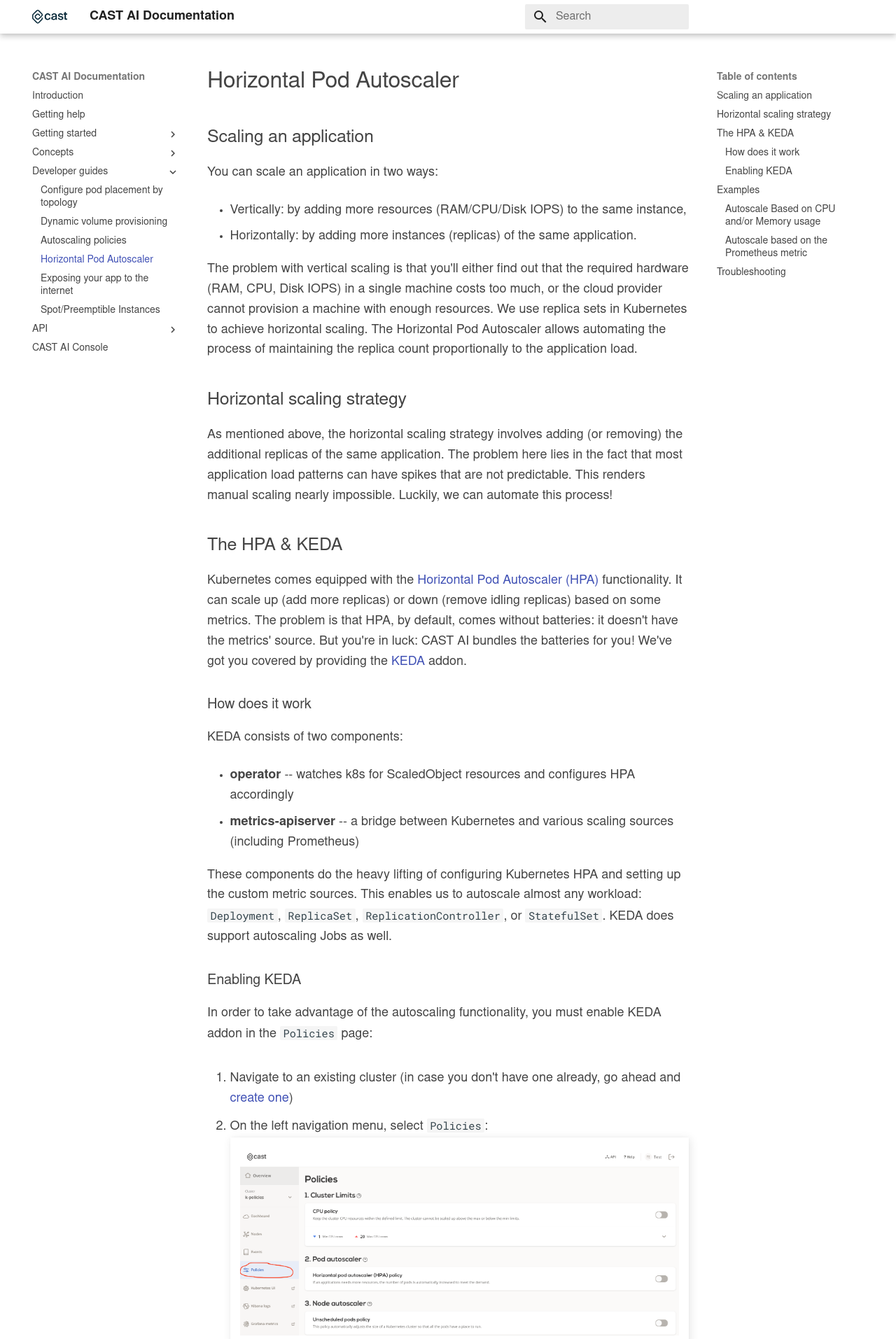
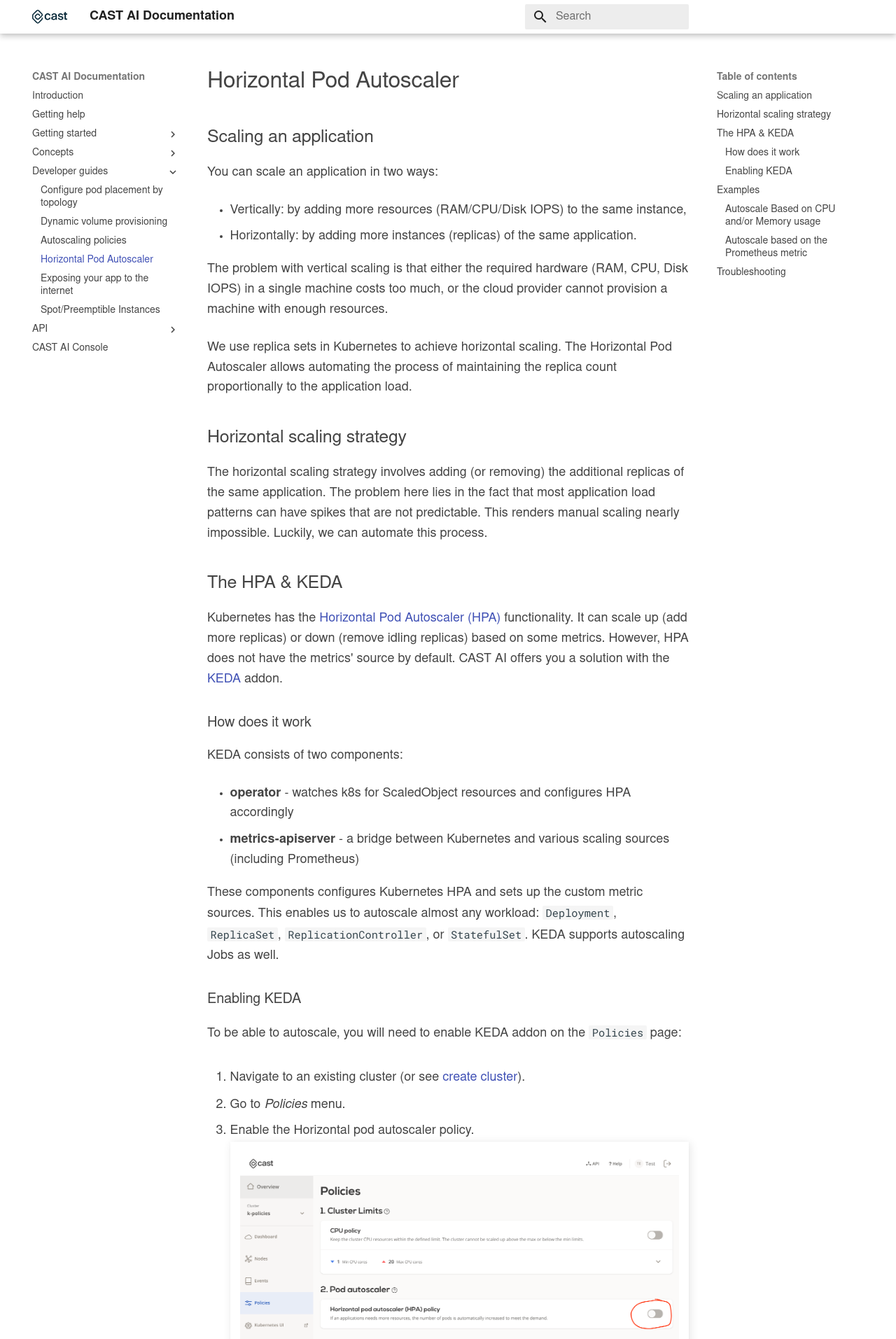
Before and after one commit to castai/docs, an MkDocs documentation site: the page built from docs/guides/pod-autoscaler/hpa.md, in a window 1280 px wide. Shown: the top 1913 px of the page at 70% size. Built offline with MkDocs 1.6.1 and Material for MkDocs 9.7.7, drawn with Linux system fonts in a browser that asks for light colours; some web fonts are replaced; some of the changed text lies outside the part shown.

Commit message:
Update hpa.md

````diff
--- a/docs/guides/pod-autoscaler/hpa.md
+++ b/docs/guides/pod-autoscaler/hpa.md
@@ -7,43 +7,42 @@
 * Vertically: by adding more resources (RAM/CPU/Disk IOPS) to the same instance,
 * Horizontally: by adding more instances (replicas) of the same application.
 
-The problem with vertical scaling is that you'll either find out that the required hardware (RAM, CPU, Disk IOPS) in a
-single machine costs too much, or the cloud provider cannot provision a machine with enough resources. We use replica sets in Kubernetes to achieve horizontal scaling. The Horizontal Pod Autoscaler allows automating the process of maintaining the replica count proportionally to the application load.
+The problem with vertical scaling is that either the required hardware (RAM, CPU, Disk IOPS) in a
+single machine costs too much, or the cloud provider cannot provision a machine with enough resources.
+
+We use replica sets in Kubernetes to achieve horizontal scaling. The Horizontal Pod Autoscaler allows automating the process of maintaining the replica count proportionally to the application load.
 
 ## Horizontal scaling strategy
 
-As mentioned above, the horizontal scaling strategy involves adding (or removing) the additional replicas of the same
+The horizontal scaling strategy involves adding (or removing) the additional replicas of the same
 application. The problem here lies in the fact that most application load patterns can have spikes that are not
-predictable. This renders manual scaling nearly impossible. Luckily, we can automate this process!
+predictable. This renders manual scaling nearly impossible. Luckily, we can automate this process.
 
 ## The HPA & KEDA
 
-Kubernetes comes equipped with the
+Kubernetes has the
 [Horizontal Pod Autoscaler (HPA)](https://kubernetes.io/docs/tasks/run-application/horizontal-pod-autoscale/)
-functionality. It can scale up (add more replicas) or down (remove idling replicas) based on some metrics. The problem
-is that HPA, by default, comes without batteries: it doesn't have the metrics' source. But you're in luck: CAST AI
-bundles the batteries for you! We've got you covered by providing the [KEDA](https://keda.sh) addon.
+functionality. It can scale up (add more replicas) or down (remove idling replicas) based on some metrics. However, HPA does not have the metrics' source by default. CAST AI offers you a solution with the [KEDA](https://keda.sh) addon.
 
 ### How does it work
 
 KEDA consists of two components:
 
-* **operator** -- watches k8s for ScaledObject resources and configures HPA accordingly
-* **metrics-apiserver** -- a bridge between Kubernetes and various scaling sources (including Prometheus)
+* **operator** - watches k8s for ScaledObject resources and configures HPA accordingly
+* **metrics-apiserver** - a bridge between Kubernetes and various scaling sources (including Prometheus)
 
-These components do the heavy lifting of configuring Kubernetes HPA and setting up the custom metric sources. This
-enables us to autoscale almost any workload: `Deployment`, `ReplicaSet`, `ReplicationController`, or `StatefulSet`. KEDA
- does support autoscaling Jobs as well.
+These components configures Kubernetes HPA and sets up the custom metric sources. This
+enables us to autoscale almost any workload: `Deployment`, `ReplicaSet`, `ReplicationController`, or `StatefulSet`. KEDA supports autoscaling Jobs as well.
 
 ### Enabling KEDA
 
-In order to take advantage of the autoscaling functionality, you must enable KEDA addon in the `Policies` page:
+To be able to autoscale, you will need to enable KEDA addon on the `Policies` page:
 
-1. Navigate to an existing cluster (in case you don't have one already, go ahead and [create one](../../getting-started/creating-your-first-cluster.md))
+1. Navigate to an existing cluster (or see [create cluster](../getting-started.md#create-cluster)).
 
-2. On the left navigation menu, select `Policies`: ![Navigate to policies](010_navigate.png)
+2. Go to *Policies* menu.
 
-3. Enable the Horizontal pod autoscaler ![Enable](020_enable.png)
+3. Enable the Horizontal pod autoscaler policy. ![Enable](020_enable.png)
 
 ## Examples
 
@@ -93,9 +92,9 @@
     app: sample-app
 ```
 
-**Note**: We don't specify the ReplicaCount ourselves
+**Note**: We do not specify the ReplicaCount ourselves
 
-Now let us set up a [CPU-based Autoscaler](https://keda.sh/docs/2.0/scalers/cpu/)
+Now set up a [CPU-based Autoscaler](https://keda.sh/docs/2.0/scalers/cpu/)
 
 ```yaml
 apiVersion: keda.sh/v1alpha1
@@ -124,14 +123,14 @@
 ```
 
 Now our Deployment autoscaling will be triggered either by CPU or Memory usage. We could use any other trigger, or remove
-either of those if we want (i.e. to autoscale only on the **CPU** basis, remove the **Memory** trigger, and vice-versa).
+either of those if we want (i.e. to autoscale only on the **CPU** basis and remove the **Memory** trigger, or vice-versa).
 
 ### Autoscale based on the Prometheus metric
 
-It's possible to autoscale based on the result of an arbitrary Prometheus query. What's more, CAST AI k8s clusters come with
-Prometheus deployed out of the box!
+It is possible to autoscale based on the result of an arbitrary Prometheus query. CAST AI k8s clusters come with
+Prometheus deployed out-of-the-box.
 
-Let's deploy the sample app again. But this time, let's instruct Prometheus to scrape metrics:
+Let's deploy the sample application again and instruct Prometheus to scrape metrics:
 
 ```yaml
 apiVersion: apps/v1
@@ -176,7 +175,7 @@
     app: sample-app
 ```
 
-Now let's deploy the Autoscaler!
+Now let's deploy the Autoscaler.
 
 ```yaml
 apiVersion: keda.sh/v1alpha1
````
